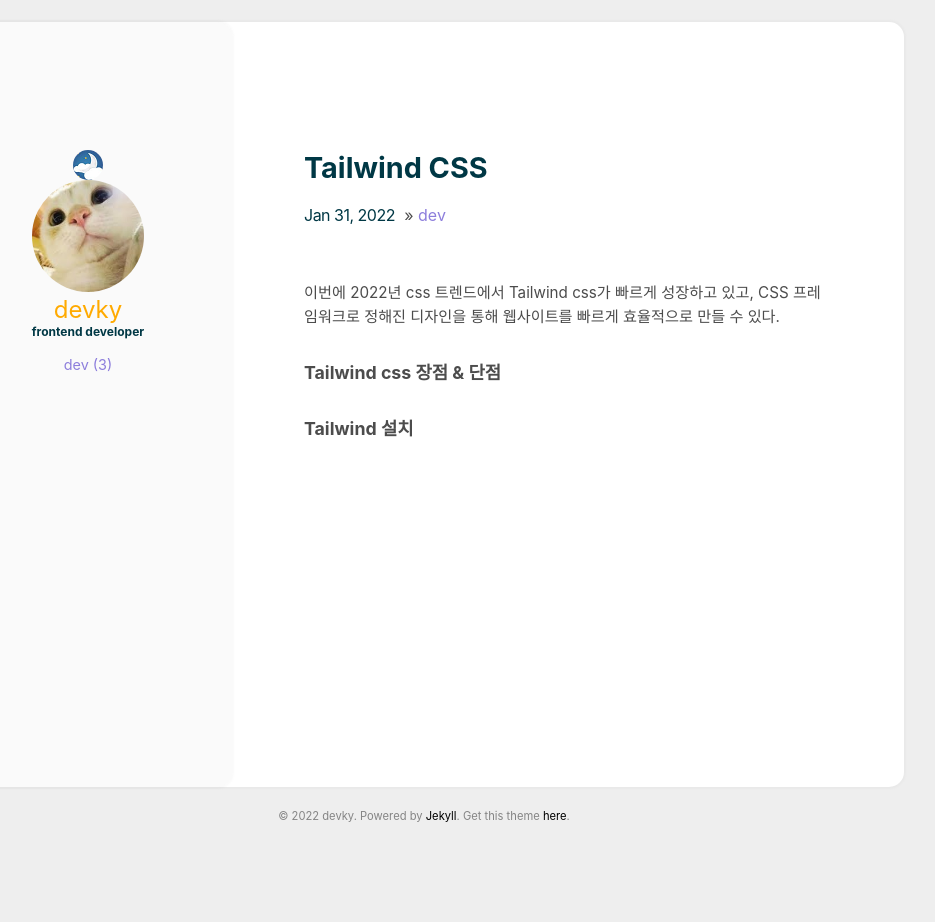
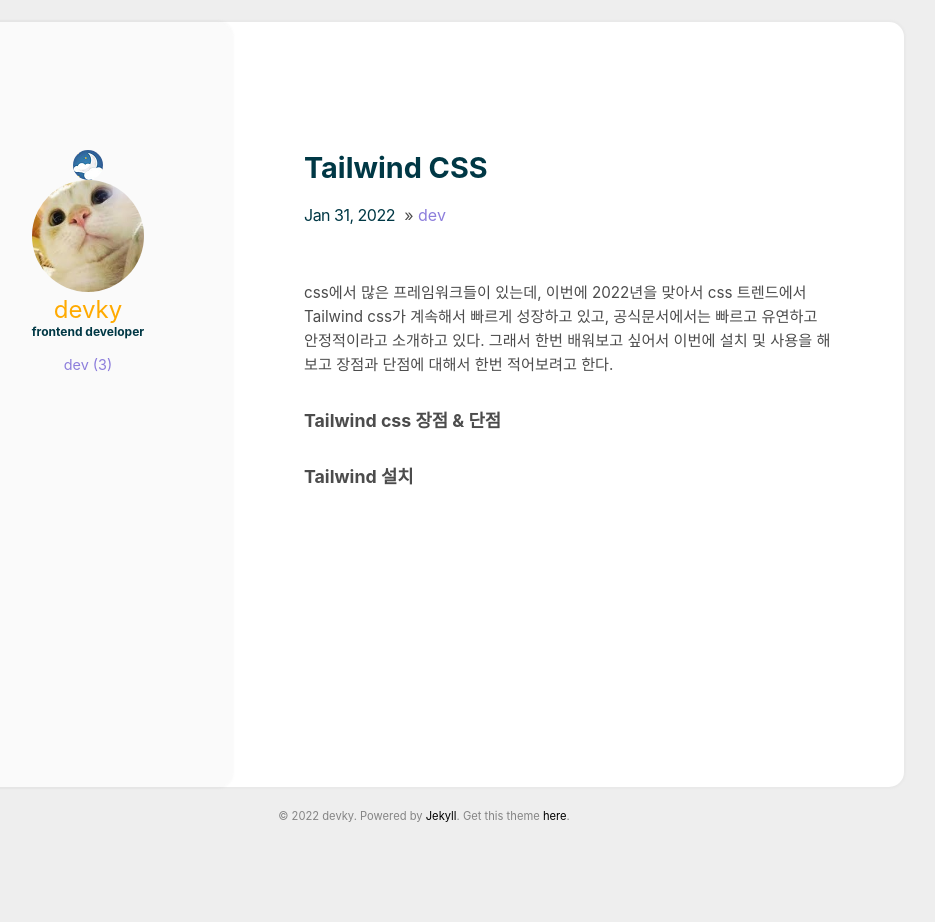
Before and after one commit to kyday/kyday.github.io, a Jekyll site: the page built from _posts/2022-01-31-til01.md, in a window 1280 px wide. Shown: the whole page, without its empty margins (216-1151 px from the left). Built offline with Jekyll 4.4.1, drawn with Linux system fonts in a browser that asks for light colours.

Commit message:
editing2...

```diff
--- a/_posts/2022-01-31-til01.md
+++ b/_posts/2022-01-31-til01.md
@@ -5,7 +5,7 @@ comments: true
 images: /assets/img/css.png
 ---
 
-이번에 2022년 css 트렌드에서 Tailwind css가 빠르게 성장하고 있고, CSS 프레임워크로 정해진 디자인을 통해 웹사이트를 빠르게 효율적으로 만들 수 있다.
+css에서 많은 프레임워크들이 있는데, 이번에 2022년을 맞아서 css 트렌드에서 Tailwind css가 계속해서 빠르게 성장하고 있고, 공식문서에서는 빠르고 유연하고 안정적이라고 소개하고 있다. 그래서 한번 배워보고 싶어서 이번에 설치 및 사용을 해보고 장점과 단점에 대해서 한번 적어보려고 한다.
 
 ### Tailwind css 장점 & 단점
 
```
